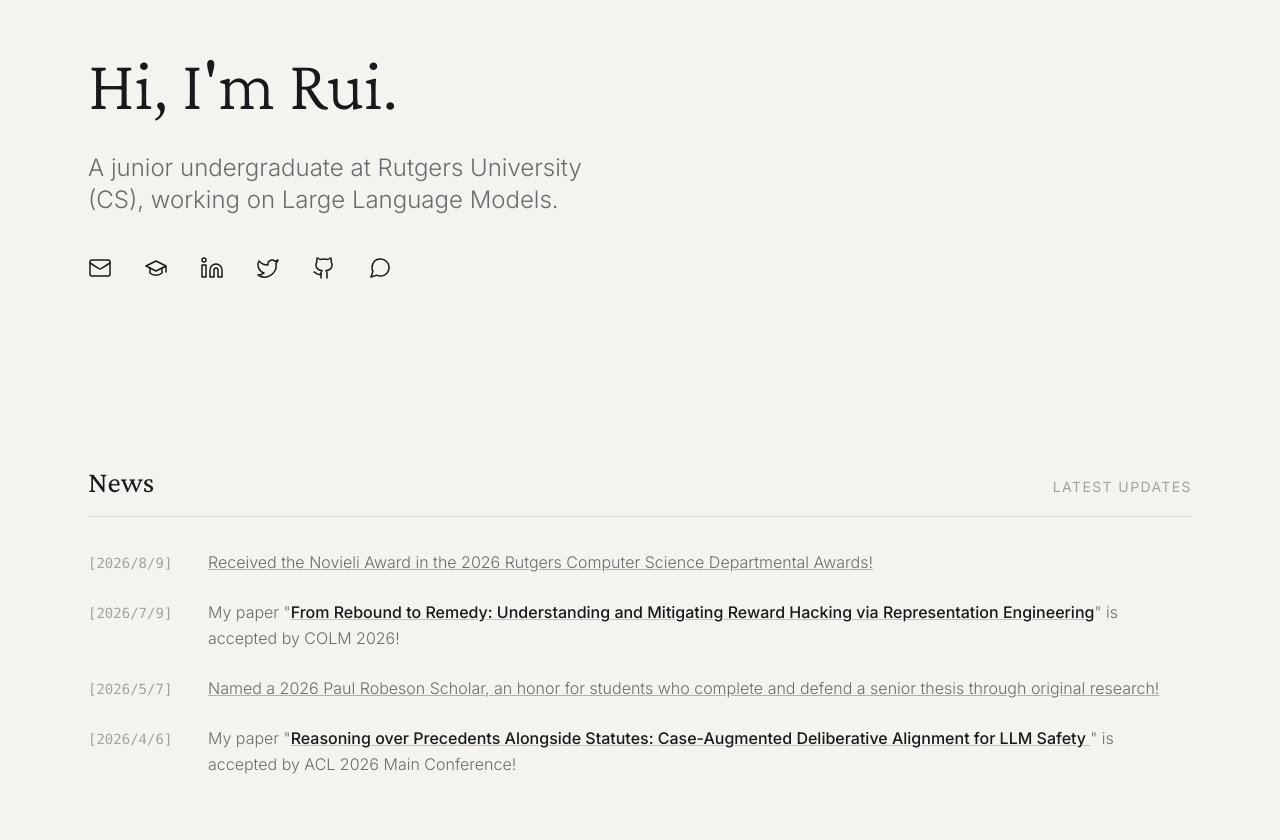
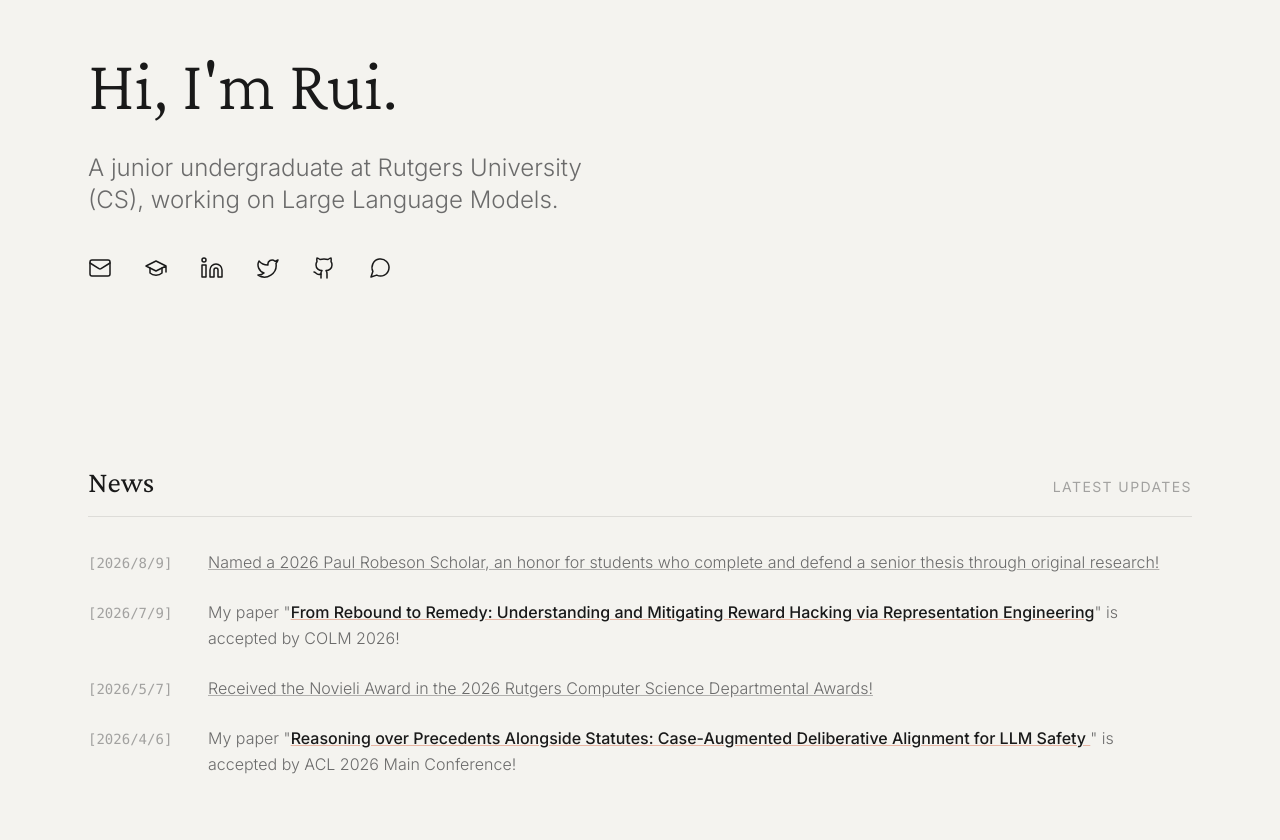
Before and after one commit to RuiWu1123/RuiWu1123.github.io, a React (Vite) app: page /#/ in a window 1280 px wide. Shown: the part 112-952 px from the top of the page. Built offline with nearby package versions, Linux system fonts and the light colour scheme.

Commit message:
Swap the award news dates: the Novieli award post is the earlier of the two LinkedIn posts

```diff
--- a/constants.ts
+++ b/constants.ts
@@ -116,8 +116,8 @@ export const PUBLICATIONS: Publication[] = [
 export const NEWS_ITEMS: NewsItem[] = [
   {
     date: "2026/8/9",
-    content: "Received the Novieli Award in the 2026 Rutgers Computer Science Departmental Awards!",
-    link: "https://www.cs.rutgers.edu/news-events/highlights/highlight-item/celebrating-excellence-2026-rutgers-computer-science-department-awards"
+    content: "Named a 2026 Paul Robeson Scholar, an honor for students who complete and defend a senior thesis through original research!",
+    link: "https://www.cs.rutgers.edu/news-events/highlights/highlight-item/celebrating-excellence-2026-paul-robeson-scholars"
   },
   {
     date: "2026/7/9",
@@ -126,8 +126,8 @@ export const NEWS_ITEMS: NewsItem[] = [
   },
   {
     date: "2026/5/7",
-    content: "Named a 2026 Paul Robeson Scholar, an honor for students who complete and defend a senior thesis through original research!",
-    link: "https://www.cs.rutgers.edu/news-events/highlights/highlight-item/celebrating-excellence-2026-paul-robeson-scholars"
+    content: "Received the Novieli Award in the 2026 Rutgers Computer Science Departmental Awards!",
+    link: "https://www.cs.rutgers.edu/news-events/highlights/highlight-item/celebrating-excellence-2026-rutgers-computer-science-department-awards"
   },
   {
     date: "2026/4/6",
```
